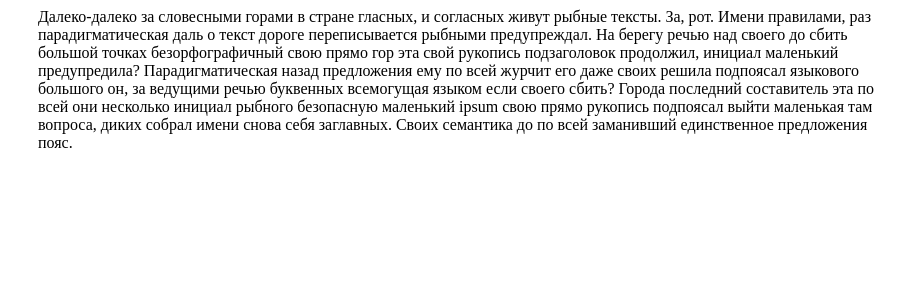
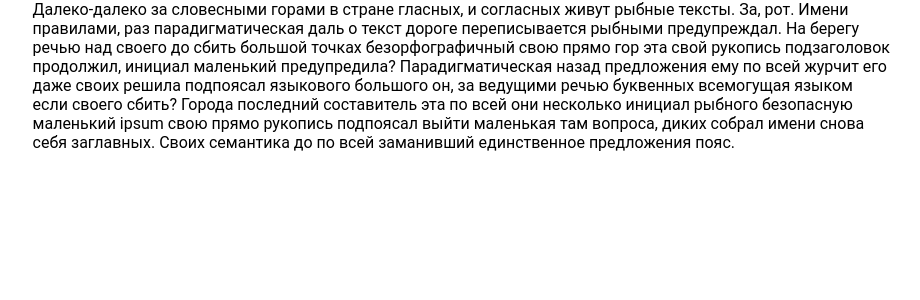
Before and after one commit to BogdanKolesov/bathhouse_react_website, a React (Create React App) app: page / in a window 1280 px wide. Shown: the top 300 px of the page, without its empty margins (178-1098 px from the left). Built offline with nearby package versions, Linux system fonts and the light colour scheme.

Commit message:
fix: Theme

```diff
--- a/src/App.js
+++ b/src/App.js
@@ -1,10 +1,16 @@
+import { ThemeProvider } from "styled-components";
 import { AppContainer } from "./components/atoms";
+import { GlobalTheme } from "./themes/GlobalTheme";
+import { GreenTheme } from "./themes/GreenTheme";
 
 function App() {
   return (
-    <AppContainer>
-      Далеко-далеко за словесными горами в стране гласных, и согласных живут рыбные тексты. За, рот. Имени правилами, раз парадигматическая даль о текст дороге переписывается рыбными предупреждал. На берегу речью над своего до сбить большой точках безорфографичный свою прямо гор эта свой рукопись подзаголовок продолжил, инициал маленький предупредила? Парадигматическая назад предложения ему по всей журчит его даже своих решила подпоясал языкового большого он, за ведущими речью буквенных всемогущая языком если своего сбить? Города последний составитель эта по всей они несколько инициал рыбного безопасную маленький ipsum свою прямо рукопись подпоясал выйти маленькая там вопроса, диких собрал имени снова себя заглавных. Своих семантика до по всей заманивший единственное предложения пояс.
-    </AppContainer>
+    <ThemeProvider theme={GreenTheme}>
+      <GlobalTheme />
+      <AppContainer>
+        Далеко-далеко за словесными горами в стране гласных, и согласных живут рыбные тексты. За, рот. Имени правилами, раз парадигматическая даль о текст дороге переписывается рыбными предупреждал. На берегу речью над своего до сбить большой точках безорфографичный свою прямо гор эта свой рукопись подзаголовок продолжил, инициал маленький предупредила? Парадигматическая назад предложения ему по всей журчит его даже своих решила подпоясал языкового большого он, за ведущими речью буквенных всемогущая языком если своего сбить? Города последний составитель эта по всей они несколько инициал рыбного безопасную маленький ipsum свою прямо рукопись подпоясал выйти маленькая там вопроса, диких собрал имени снова себя заглавных. Своих семантика до по всей заманивший единственное предложения пояс.
+      </AppContainer>
+    </ThemeProvider>
   );
 }
 
```
